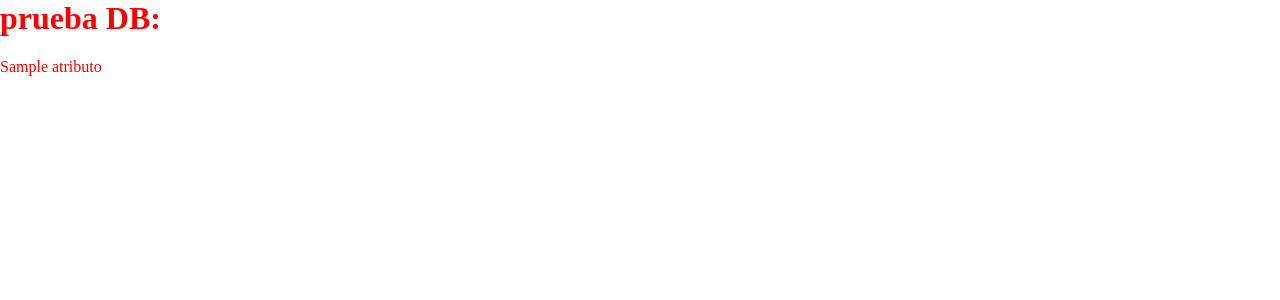
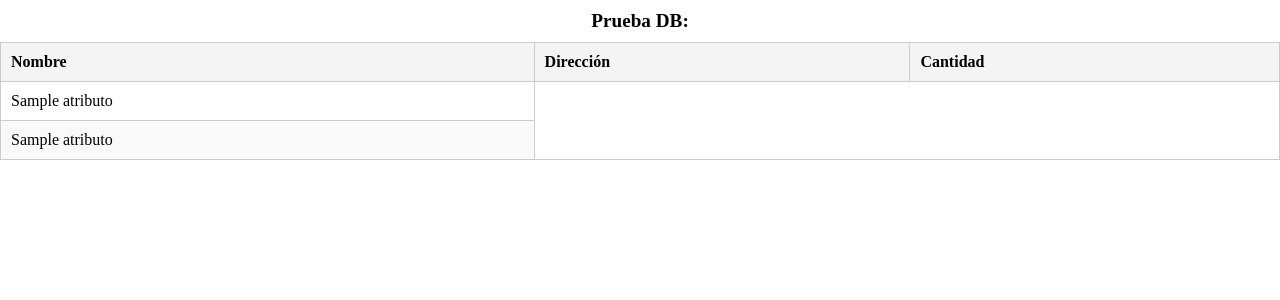
Before and after one commit to ArielD1az/repositorio, a Flask app: template templates/prueba.html in a window 1280 px wide. Shown: the top 300 px of the page. Run offline with Flask 3, Linux system fonts and the light colour scheme; the template is opened without the code that fills it: most values are stand-ins (such as "Sample title", 1, 10 or a date in 2020).

Commit message:
Implementando diseño de tabla en /prueba

```diff
--- a/app.py
+++ b/app.py
@@ -16,12 +16,18 @@
 def prueba():
    query="SELECT * FROM cliente"
    cursor.execute(query)
-   query="SELECT * FROM producto"
+   clientes=cursor.fetchall()
+   conexion.commit()
+
+
+   #cursor=conexion.cursor()
+   query="SELECT Articulos,Cantidad from pedido"
    cursor.execute(query)
-   clientes=cursor.fetchall()
-   producto=cursor.fetchall()
-   print("prueba: ",clientes)
-   return render_template('prueba.html', clientes=clientes)
+
+   productos=cursor.fetchall()
+
+   print("prueba: ",clientes,"\n",productos)
+   return render_template('prueba.html', clientes=clientes, productos=productos)
 
 @app.route('/')
 def index():
--- a/templates/prueba.html
+++ b/templates/prueba.html
@@ -5,30 +5,75 @@
     <meta name="viewport" content="width=device-width, initial-scale=1.0">
     <link rel="stylesheet" href="/static/style.css">
     <style>
-    .tabla{
-
-        color:red
-    }
-    .columna1{
-        top: 58px;
-        left: 190px;
-        color:green;
-        position: fixed;
+<style>
+    .tabla {
+        width: 100%;
+        max-width: 600px;
+        margin: 20px auto;
+        border-collapse: collapse;
+        font-family: Arial, sans-serif;
     }
 
+    table {
+        width: 100%;
+        border: 1px solid #ccc;
+        border-collapse: collapse;
+    }
 
-    </style>
+    caption {
+        caption-side: top;
+        font-weight: bold;
+        font-size: 1.2em;
+        padding: 10px;
+    }
+
+    th, td {
+        padding: 10px;
+        text-align: left;
+        border: 1px solid #ccc;
+    }
+
+    th {
+        background-color: #f4f4f4;
+        font-weight: bold;
+    }
+
+    tbody tr:nth-child(even) {
+        background-color: #f9f9f9;
+    }
+</style>
+
 </head>
 <body>
-<div class=tabla>
-<h1>prueba DB: </h1>
-{%for cliente in clientes%}
-    {%for atributo in cliente%}
-    {{atributo}}
-    {%endfor%}
-    <br>
-{%endfor%}
+    <div class="tabla">
+        <table>
+            <caption>Prueba DB:</caption>
+            <thead class="titulotabla">
+                <tr>
+                    <th>Nombre</th>
+                    <th>Dirección</th>
+                    <th>Cantidad</th>
+                </tr>
+            </thead>
+            <tbody>
+                {% for cliente in clientes %}
+                    <tr>
+                        {% for atributo in cliente %}
+                            <td>{{ atributo }}</td>
+                        {% endfor %}
+                    </tr>
+                {% endfor %}
+
+                {% for producto in productos %}
+                    <tr>
+                        {% for atributo in producto %}
+                            <td>{{ atributo }}</td>
+                        {% endfor %}
+                    </tr>
+                {% endfor %}
+            </tbody>
+        </table>
+    </div>
 
 </div>
-</div>
 </html>
```
